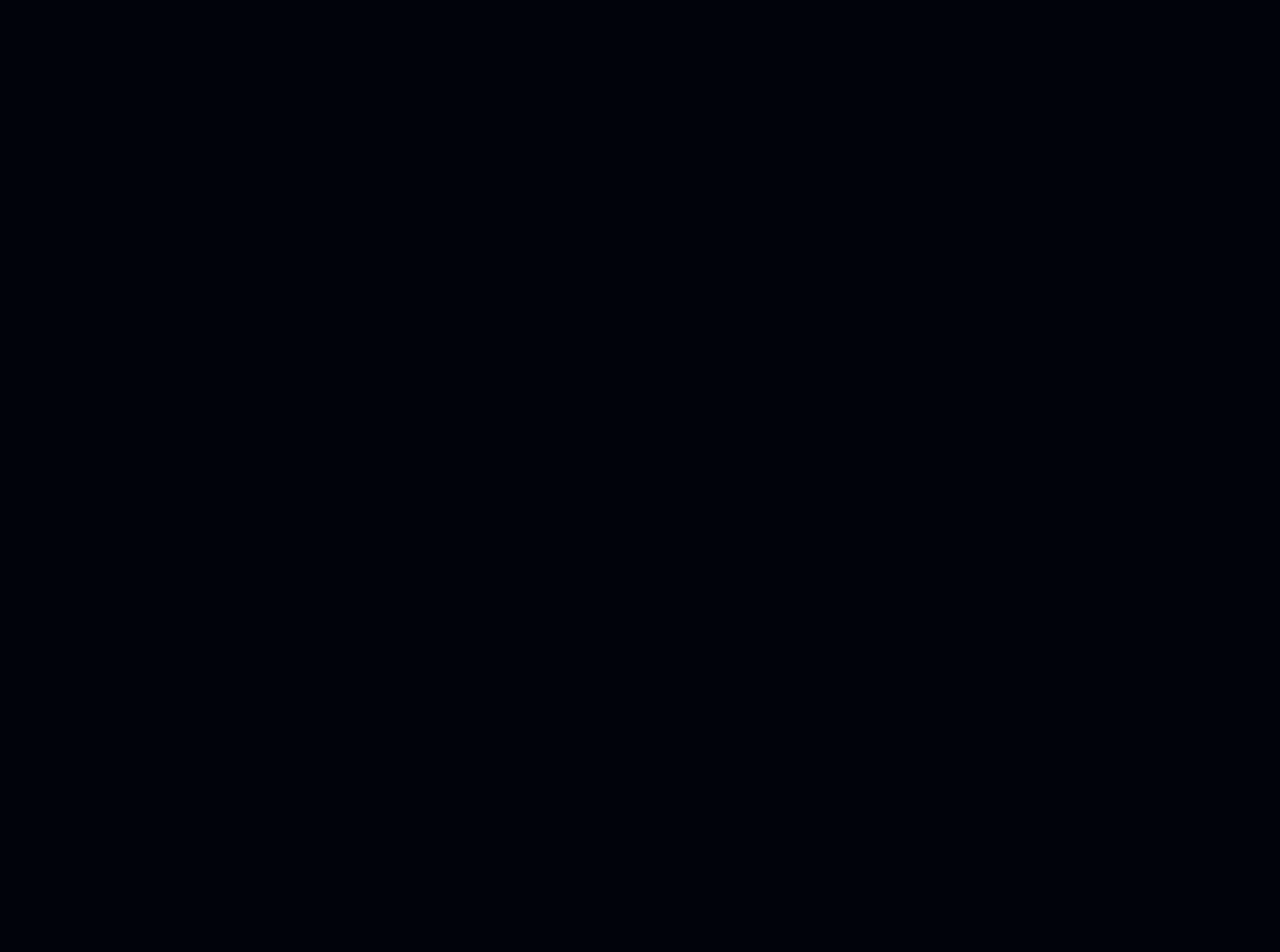
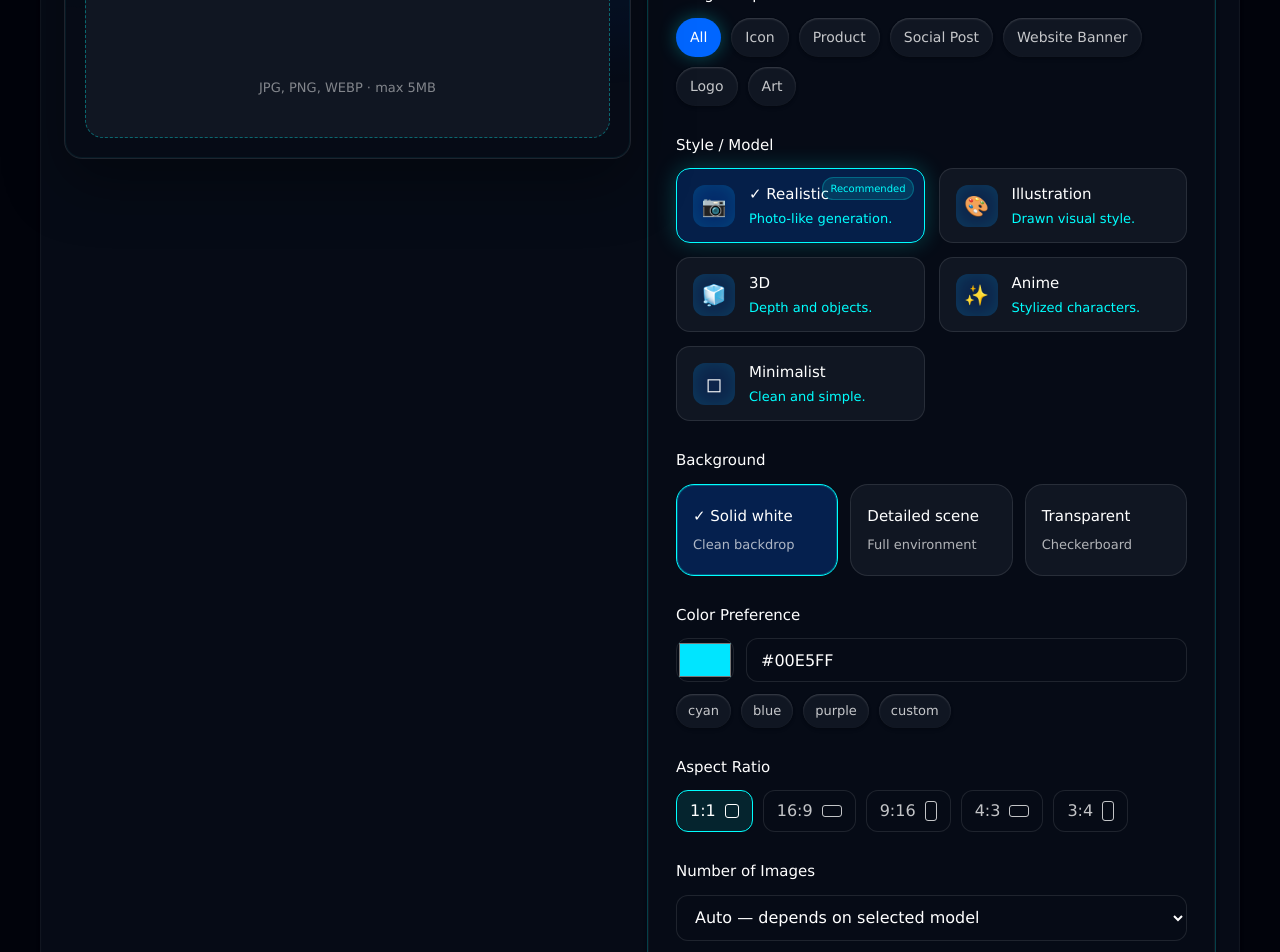
Before and after one commit to bert114/snanepimg, a React (Vite) app in the folder client/: page /promptreview in a window 1280 px wide. Shown: the part 280-1232 px from the top of the page. Before the commit the page ends 800 px from the top, so only its background shows below. Built offline with nearby package versions, Linux system fonts and the light colour scheme.

Commit message:
store selected pref

```diff
--- a/client/src/App.jsx
+++ b/client/src/App.jsx
@@ -8,27 +8,20 @@ import UploadPage from "./pages/UploadPage";
 import MainLayout from "./layout/MainLayout";
 import Toast from "./components/Toast.jsx";
 import useToastStore from "./store/useToastStore.js";
+import Flow from "./idk/Flow.jsx";
 
 function App() {
   const { showToast, message, type } = useToastStore();
 
   return (
     <>
-      <BrowserRouter>
-        <Toast
-          message={message}
-          type={type}
-          onClose={() => showToast("", "success")}
-        />
-        <Routes>
-          <Route element={<MainLayout />}>
-            <Route path="/upload" element={<UploadPage />} />
-            <Route path="/result" element={<Results />} />
-            <Route path="/promptreview" element={<PromptReview />} />
-            <Route path="/" element={<UploadPage />} />
-          </Route>
-        </Routes>
-      </BrowserRouter>
+      <Toast
+        message={message}
+        type={type}
+        onClose={() => showToast("", "success")}
+      />
+
+      <MainLayout />
     </>
   );
 }
--- a/client/src/components/GeneralPreference.jsx
+++ b/client/src/components/GeneralPreference.jsx
@@ -1,5 +1,5 @@
-import { useState } from "react";
-import usePromptStore from "../store/usePromptStore.js";
+import { useEffect, useState } from "react";
+import usePromptStore, { selectedSettings } from "../store/usePromptStore.js";
 
 const purposes = [
   "All",
@@ -59,6 +59,34 @@ const ratios = [
 function GenerationPreferences() {
   const [selectedModel, setSelectedModel] = useState("Realistic");
   const { handleGenerate, isUploaded } = usePromptStore();
+  const {
+    imagePurpose,
+    model,
+    background,
+    color,
+    aspectRatio,
+    numberOfImages,
+  } = selectedSettings();
+
+  const {
+    setImagePurpose,
+    setModel,
+    setBackground,
+    setColor,
+    setAspectRatio,
+    setNumberOfImages,
+  } = selectedSettings();
+
+  useEffect(() => {
+    console.log("Updated settings:", {
+      imagePurpose,
+      model,
+      background,
+      color,
+      aspectRatio,
+      numberOfImages,
+    });
+  }, [imagePurpose, model, background, color, aspectRatio, numberOfImages]);
 
   return (
     <section className="generation-preferences">
@@ -69,7 +97,10 @@ function GenerationPreferences() {
 
       <div className="generation-preferences__body">
         <PreferenceBlock title="Image Purpose">
-          <div className="chip-list">
+          <div
+            className="chip-list"
+            onClick={(e) => setImagePurpose(e.target.innerText)}
+          >
             {purposes.map((item, index) => (
               <button
                 key={item}
@@ -88,7 +119,10 @@ function GenerationPreferences() {
               <button
                 key={item.title}
                 type="button"
-                onClick={() => setSelectedModel(item.title)}
+                onClick={() => {
+                  setSelectedModel(item.title);
+                  setModel(item.title);
+                }}
                 className={`model-card ${
                   selectedModel === item.title ? "model-card--active" : ""
                 }`}
@@ -113,7 +147,10 @@ function GenerationPreferences() {
         </PreferenceBlock>
 
         <PreferenceBlock title="Background">
-          <div className="card-grid card-grid--three">
+          <div
+            className="card-grid card-grid--three"
+            onClick={(e) => setBackground(e.target.innerText)}
+          >
             {backgrounds.map((item, index) => (
               <OptionCard
                 key={item.title}
@@ -133,7 +170,12 @@ function GenerationPreferences() {
 
           <div className="chip-list chip-list--small">
             {colors.map((item) => (
-              <button key={item} type="button" className="chip chip--small">
+              <button
+                onClick={() => setColor(item)}
+                key={item}
+                type="button"
+                className="chip chip--small"
+              >
                 {item}
               </button>
             ))}
@@ -144,6 +186,7 @@ function GenerationPreferences() {
           <div className="ratio-list">
             {ratios.map((item, index) => (
               <button
+                onClick={() => setAspectRatio(item.label)}
                 key={item.label}
                 type="button"
                 className={`ratio-button ${index === 0 ? "ratio-button--active" : ""}`}
@@ -156,7 +199,10 @@ function GenerationPreferences() {
         </PreferenceBlock>
 
         <PreferenceBlock title="Number of Images">
-          <select className="image-count-select">
+          <select
+            className="image-count-select"
+            onChange={(e) => setNumberOfImages(e.target.value)}
+          >
             <option>Auto — depends on selected model</option>
             <option>1 image</option>
             <option>2 images</option>
--- /dev/null
+++ b/client/src/idk/Flow.jsx
@@ -0,0 +1,19 @@
+import { useState } from "react";
+import PromptReview from "../pages/PromptReview.jsx";
+import Results from "../pages/Results.jsx";
+import UploadPage from "../pages/UploadPage.jsx";
+
+function Flow() {
+  const [step, setStep] = useState(0);
+
+  return (
+    <>
+      {step === 0 && <UploadPage />}
+      {step === 1 && <PromptReview />}
+      {/* {step === 2 && <Review />}
+      {step === 3 && <Results />} */}
+    </>
+  );
+}
+
+export default Flow;
--- a/client/src/layout/MainLayout.jsx
+++ b/client/src/layout/MainLayout.jsx
@@ -1,11 +1,13 @@
 import React from "react";
 import { Outlet } from "react-router-dom";
 import Stepper from "../components/Stepper";
+import Flow from "../idk/Flow";
 
 function MainLayout() {
   return (
     <>
       <Stepper />
+      <Flow />
       <Outlet />
     </>
   );
--- a/client/src/store/usePromptStore.js
+++ b/client/src/store/usePromptStore.js
@@ -8,4 +8,20 @@ const usePromptStore = create((set) => ({
   handleGenerate: () => {},
 }));
 
+export const selectedSettings = create((set) => ({
+  imagePurpose: "profile_picture",
+  model: "dall-e-3",
+  background: null,
+  color: null,
+  aspectRatio: "1:1",
+  numberOfImages: 1,
+
+  setImagePurpose: (purpose) => set({ imagePurpose: purpose }),
+  setModel: (model) => set({ model }),
+  setBackground: (background) => set({ background }),
+  setColor: (color) => set({ color }),
+  setAspectRatio: (aspectRatio) => set({ aspectRatio }),
+  setNumberOfImages: (number) => set({ numberOfImages: number }),
+}));
+
 export default usePromptStore;
```
